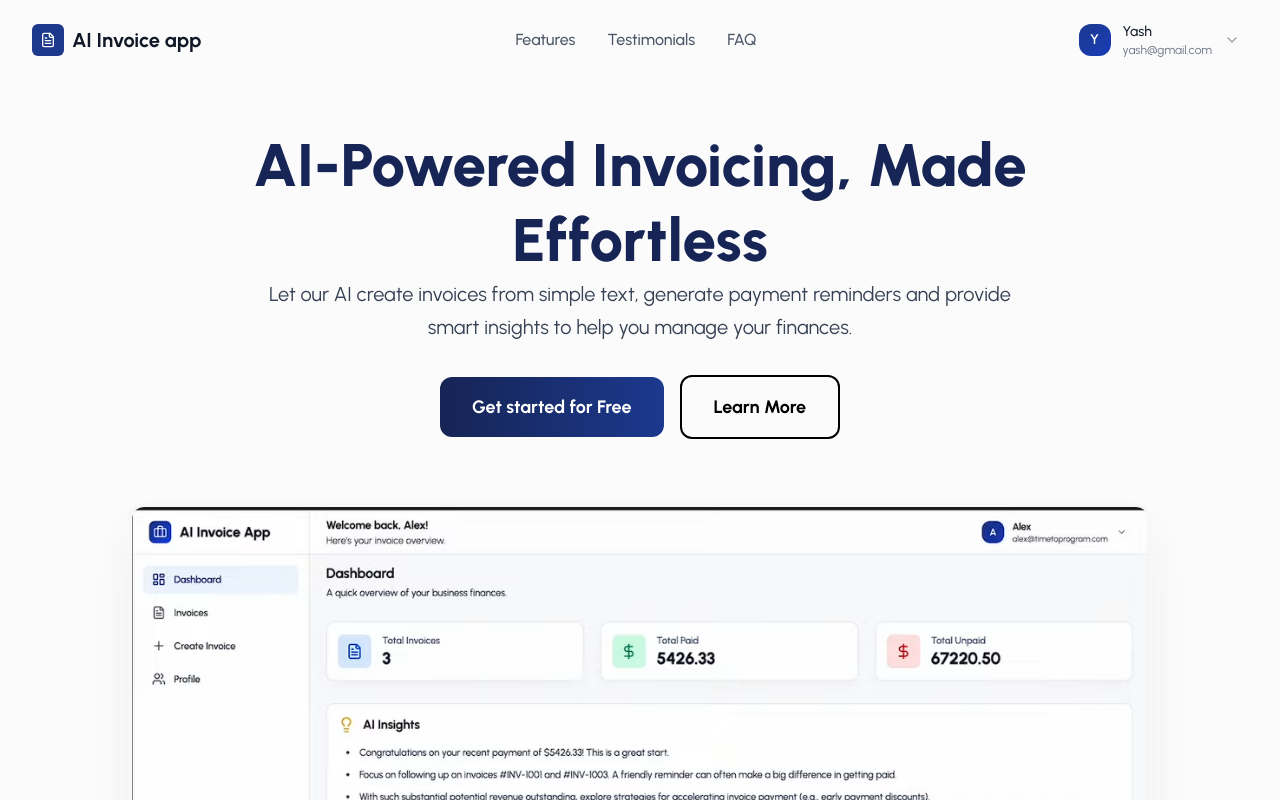
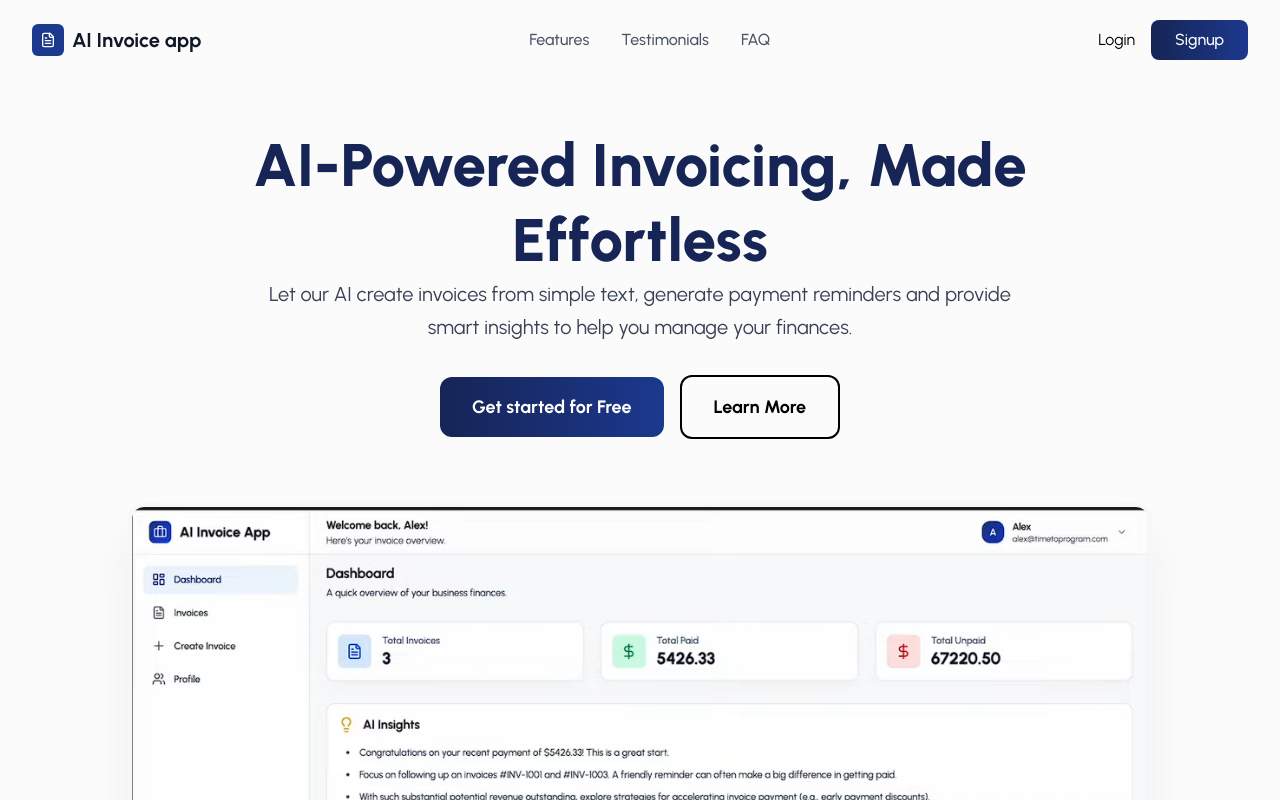
Before and after one commit to Yash912002/invoice_generator, a React (Vite) app in the folder frontend/invoice-generator/: page / in a window 1280 px wide. Shown: the top 800 px of the page. Built offline with nearby package versions, Linux system fonts and the light colour scheme.

Commit message:
fix(auth): Replace the dummy auth check with real authentication.

```diff
--- a/frontend/invoice-generator/src/components/landing/Header.tsx
+++ b/frontend/invoice-generator/src/components/landing/Header.tsx
@@ -3,20 +3,14 @@ import { Link, useNavigate } from "react-router-dom"
 import { FileTextIcon, XIcon, MenuIcon } from "lucide-react"
 import ProfileDropdown from "../layout/ProfileDropdown";
 import Button from "../ui/Button";
+import { useAuth } from "../../hooks/useAuth";
 
 
 const Header = () => {
   const [isScrolled, setIsScrolled] = useState(false);
   const [isMenuOpen, setIsMenuOpen] = useState(false);
 
-  const isAuthenticated = true;
-  const user = {
-    name: "Yash",
-    email: "yash@gmail.com",
-    avatar: ""
-  }
-
-  const logout = () => { };
+  const { isAuthenticated, user, logout } = useAuth();
   const navigate = useNavigate();
 
   const [profileDropdownOpen, setProfileDropdownOpen] = useState(false);
@@ -43,7 +37,9 @@ const Header = () => {
             <div className="w-8 h-8 bg-blue-900 rounded-md flex items-center justify-center">
               <FileTextIcon className="w-4 h-4 text-white" />
             </div>
-            <span className="text-xl font-bold text-gray-900"> AI Invoice app</span>
+            <span className="text-xl font-bold text-gray-900">
+              AI Invoice app
+            </span>
 
           </div>
 
@@ -176,4 +172,4 @@ const Header = () => {
   )
 }
 
-export default Header
+export default Header;
```
